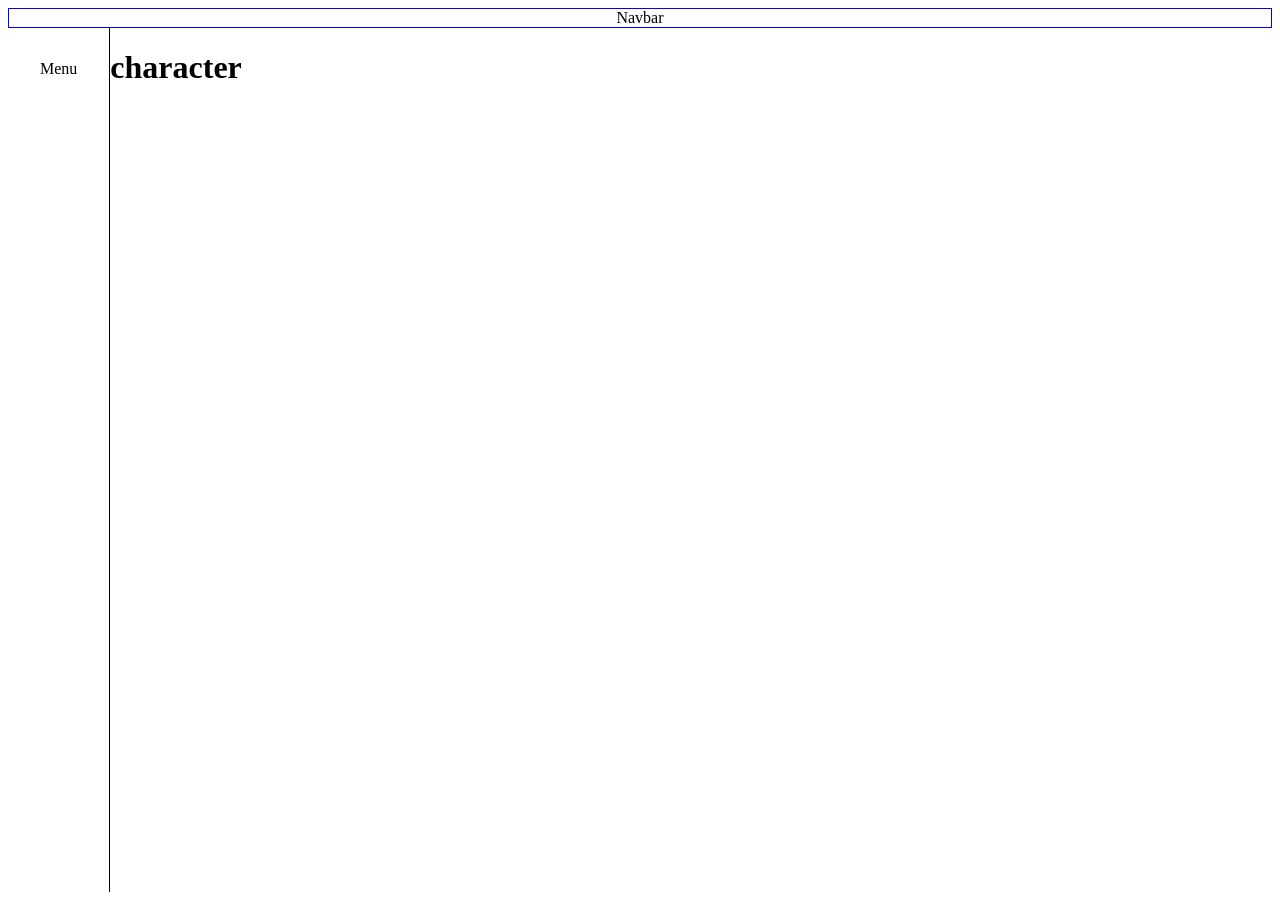
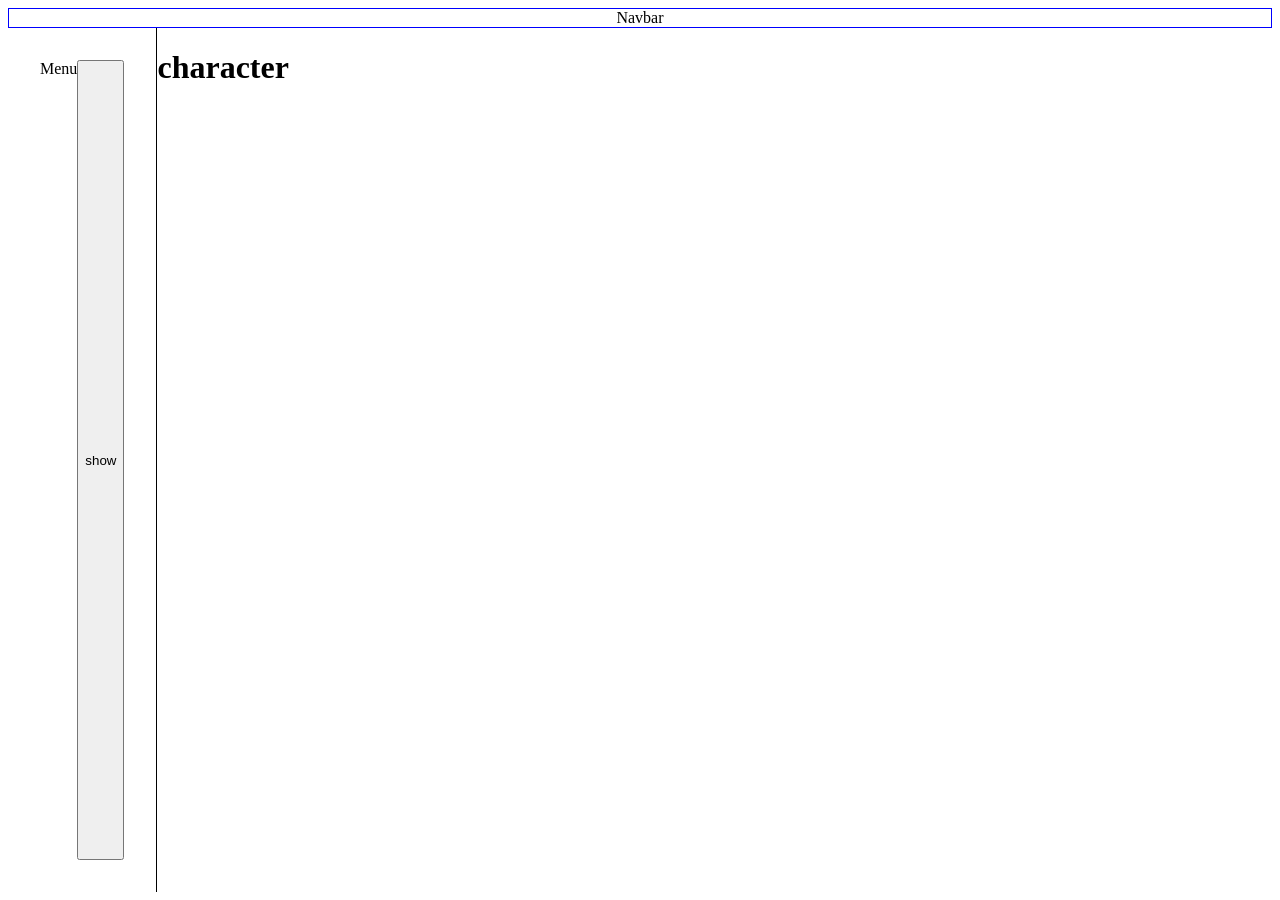
Before and after one commit to estevao-gomes/desafio-tecnico-front, a Next.js app in the folder rick-and-morty-app/: page /character in a window 1280 px wide. Built offline with nearby package versions, Linux system fonts and the light colour scheme.

Commit message:
[Feature]Add button to menu
Add button to open close menu

```diff
--- a/rick-and-morty-app/src/components/menu/Menu.module.css
+++ b/rick-and-morty-app/src/components/menu/Menu.module.css
@@ -6,4 +6,9 @@
     border-color: black;
 
     min-height: 100vh;
+
+    display:flex;
   }
+.menuHidden{
+  display:none;
+}
--- a/rick-and-morty-app/src/components/menu/Menu.tsx
+++ b/rick-and-morty-app/src/components/menu/Menu.tsx
@@ -1,5 +1,18 @@
+"use client";
+
+import { useState } from "react";
 import styles from "./Menu.module.css";
 
 export function Menu() {
-  return <div className={styles.menu}>Menu</div>;
+  const [showMenu, setShowMenu] = useState(false);
+
+  function handleClick() {
+    setShowMenu((showMenu) => !showMenu);
+  }
+  return (
+    <div className={styles.menu}>
+      <div className={`${showMenu && styles.menuHidden}`}>Menu</div>
+      <button onClick={handleClick}>show</button>
+    </div>
+  );
 }
```
